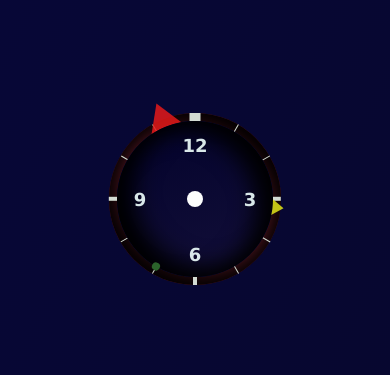
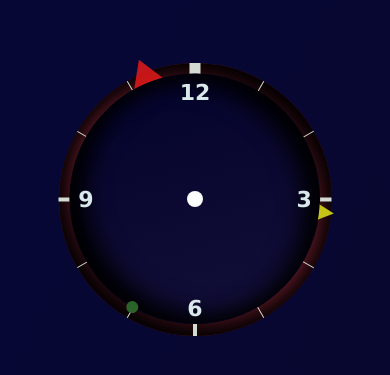
Before and after one commit to Omar-Shaikh1542/WhatstheTime, a plain HTML site: page index.html in a window 390 px wide. Shown: the part 223-598 px from the top of the page. Drawn offline with nearby package versions, Linux system fonts and the light colour scheme.

Commit message:
2nd commit

```diff
--- a/style.css
+++ b/style.css
@@ -120,7 +120,7 @@ ol, ul{
 
 
 }
-@media screen and (max-width: 520px){
+@media screen and (max-width: 1000px){
     .clock-hand{
         padding: 20%;
     }
@@ -141,6 +141,62 @@ ol, ul{
     aanimation: secondmove 60s linear infinite;
     background: linear-gradient(to bottom right, #14103a, #02022b ), #0c0c33;
 }
+.clock-number{
+    padding: 15%;
+    position: absolute;
+    z-index: 10;
+    border-radius: 50%;
+    /* background:  #c5c5d1; */
+
+    transform: translate(0%, 0%);
+
+}
+@media screen and (max-width: 1650px){
+    .clock-hand{
+        padding: 24%;
+    }
+    .clock-frame{
+        padding: 26%;
+    }
+    .clock-number{
+        padding: 22%;
+        font-size: 30px;
+    }
+
+}
+@media screen and (max-width: 850px){
+    .clock-hand{
+        padding: 28%;
+    }
+    .clock-frame{
+        padding: 30%;
+    }
+    .clock-number{
+        padding: 25%;
+        font-size: 1px;
+    }
+}
+@media screen and (max-width: 550px){
+    .clock-hand{
+        padding: 32%;
+    }
+    .clock-frame{
+        padding: 35%;
+    }
+    .clock-number{
+        padding: 28%;
+        font-size: 12px;
+        /* text-emphasis: none;; */
+    }
+}
+.clock-second{
+    position: relative;
+    z-index: 0;
+    border-radius: 50%;
+
+
+    background: linear-gradient(to bottom right, #14103a, #02022b ), #0c0c33;
+}
 .clock-pointer-second{
     padding: 2.5%;
     border-radius: 50%;
@@ -158,14 +214,13 @@ ol, ul{
     border-radius: 50%;
 
     background: linear-gradient(to bottom right, #0c0c49, rgb(7, 7, 46) ), #0c0c33;
-    aanimation: minutemove 3600s linear infinite;
 }
 .clock-pointer-minute{
     height: 0;
     width: 0;
     border-left: 15px solid transparent;
     border-right: 15px solid transparent;
-    border-bottom: 22px solid  rgba(226, 230, 25, 0.849);
+    border-bottom: 30px solid  rgba(226, 230, 25, 0.849);
     z-index: 2;
     position: absolute;
     transform: translate(-50%, -50%);
@@ -177,7 +232,6 @@ ol, ul{
     z-index: 0;
     border-radius: 50%;
     background: linear-gradient(to bottom right, #0c0c49, rgb(4, 4, 37) ), #0c0c33;
-    aanimation: hourmove 43200s linear infinite;
     /* animation-duration: s; */
 }
 .clock-pointer-hour{
@@ -214,16 +268,6 @@ ol, ul{
     /* animation: hourmove 43200s linear infinite; */
     /* animation-duration: s; */
 }
-.clock-number{
-    padding: 15%;
-    position: absolute;
-    z-index: 10;
-    border-radius: 50%;
-    /* background:  #c5c5d1; */
-
-    transform: translate(0%, 0%);
-
-}
 
 .value{
     /* --rotation: 0; */
@@ -232,7 +276,7 @@ ol, ul{
     display: flex;
     text-align: center;
     color: #d9e8e9;
-    font-size: large;
+    font-size: 22px;
     font-weight: 600;
     font-family:'Lucida Sans', 'Lucida Sans Regular', 'Lucida Grande', 'Lucida Sans Unicode', Geneva, Verdana, sans-serif ;
     /* transform: rotate(var(--rotation)); */
@@ -242,24 +286,30 @@ ol, ul{
 .value-12{
     transform: translate(-50% , -50%);
 
-    top: 4%;
+    top: 1%;
 }
 .value-3{
     transform: translate(50% , -50%);
 
-    right: 3%;
+    right: 0%;
 }
 .value-6{
     transform: translate(-50% , 50%);
 
-    bottom: 3%;
+    bottom: 0%;
 }
 .value-9{
     transform: translate(-50% , -50%);
 
-    left: 3%;
+    left: 0%;
 }
 
+/* .change-button{
+    padding: 15%;
+    background-color: #fcfdfd;
+    height: 15%;
+    width: 45%;
+} */
 /* =========================================== */
 
 @-webkit-keyframes secondmove{
```
Also changed, not shown: index.html (+2 -0 lines).
